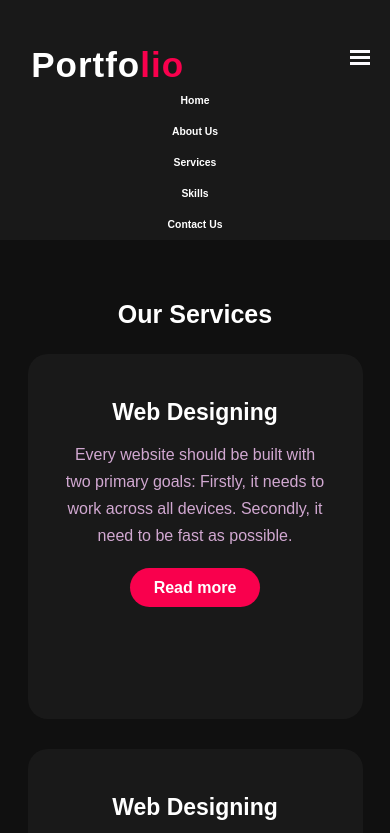
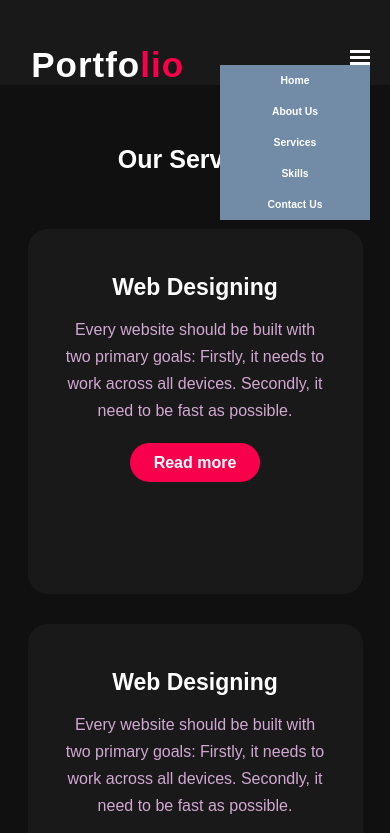
Before and after one commit to akashk-246/Digitalportfolio1, a plain HTML site: page poserve.html in a window 390 px wide. Both pictures are taken after a click on the element 360 px from the left and 59 px from the top of the page. Shown: the top 833 px of the page. Drawn offline with Linux system fonts and the light colour scheme.

Commit message:
file modified

```diff
--- a/port.css
+++ b/port.css
@@ -139,21 +139,19 @@ nav ul li a:hover{
 }
 
 .showmenu{
-
     display: block;
-
-    transition: 10s;
-
+    background-color: #728ba7;
+    width: 150px;
+    position: absolute;
+    right: 20px;
+    top: 65px;
 }
 
 .content{
 
     position: absolute;
-
     top: 50%;
-
     left: 8%;
-
     transform: translateY(-50%);
 
 }
--- a/portabout.css
+++ b/portabout.css
@@ -55,11 +55,17 @@ nav ul li a:hover{
 }
 .showmenu{
     display: block;
+    background-color: #728ba7;
+    width: 150px;
+    position: absolute;
+   right: 20px;
+   top: 65px;
 }
+
 .about{
     width:100%;
     padding: 100px 0px;
-    background-color: #191919;
+    background-color: #353232;
 }
 .about img{
     height: auto;
@@ -412,7 +418,7 @@ font-size: 65%;
 .box{
     flex-direction: column;
     min-height: 300px;
-
+    margin-top: 40px;
 }
 .contact{
     width: 100%;
```
